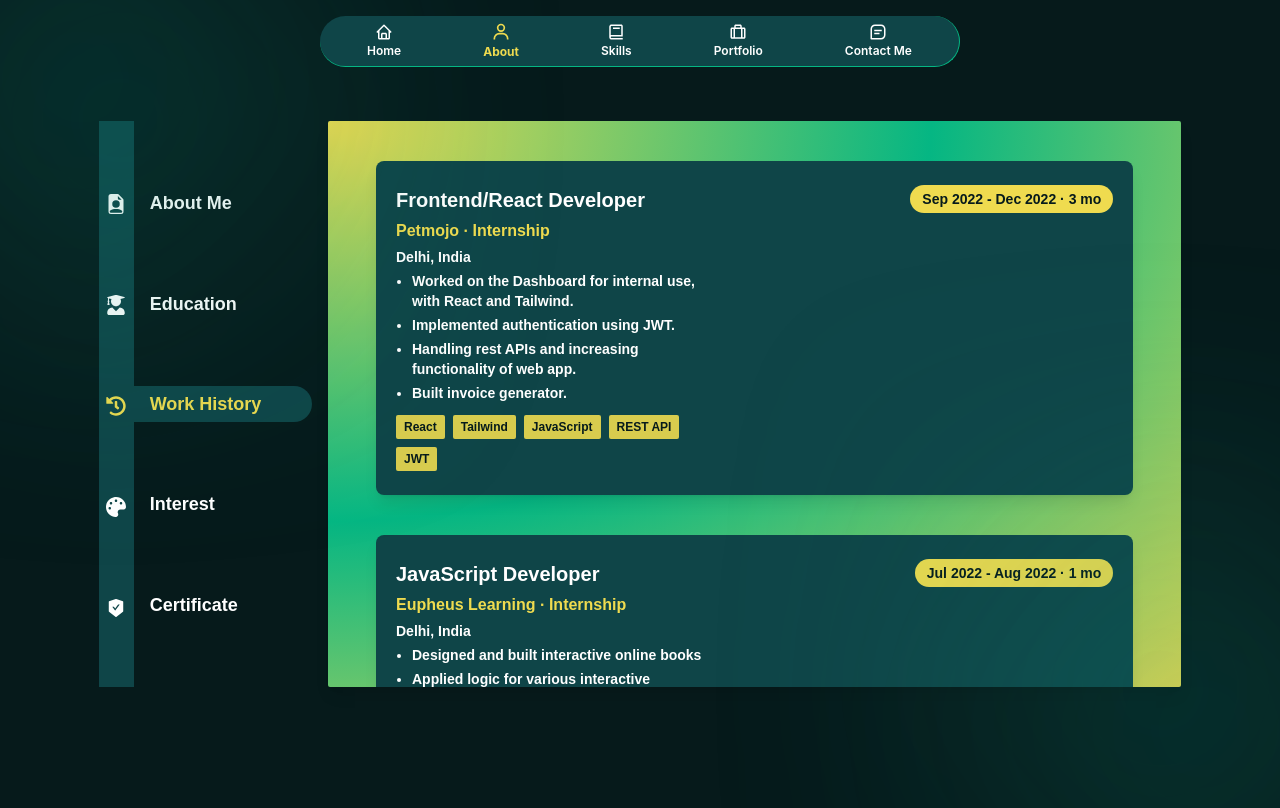
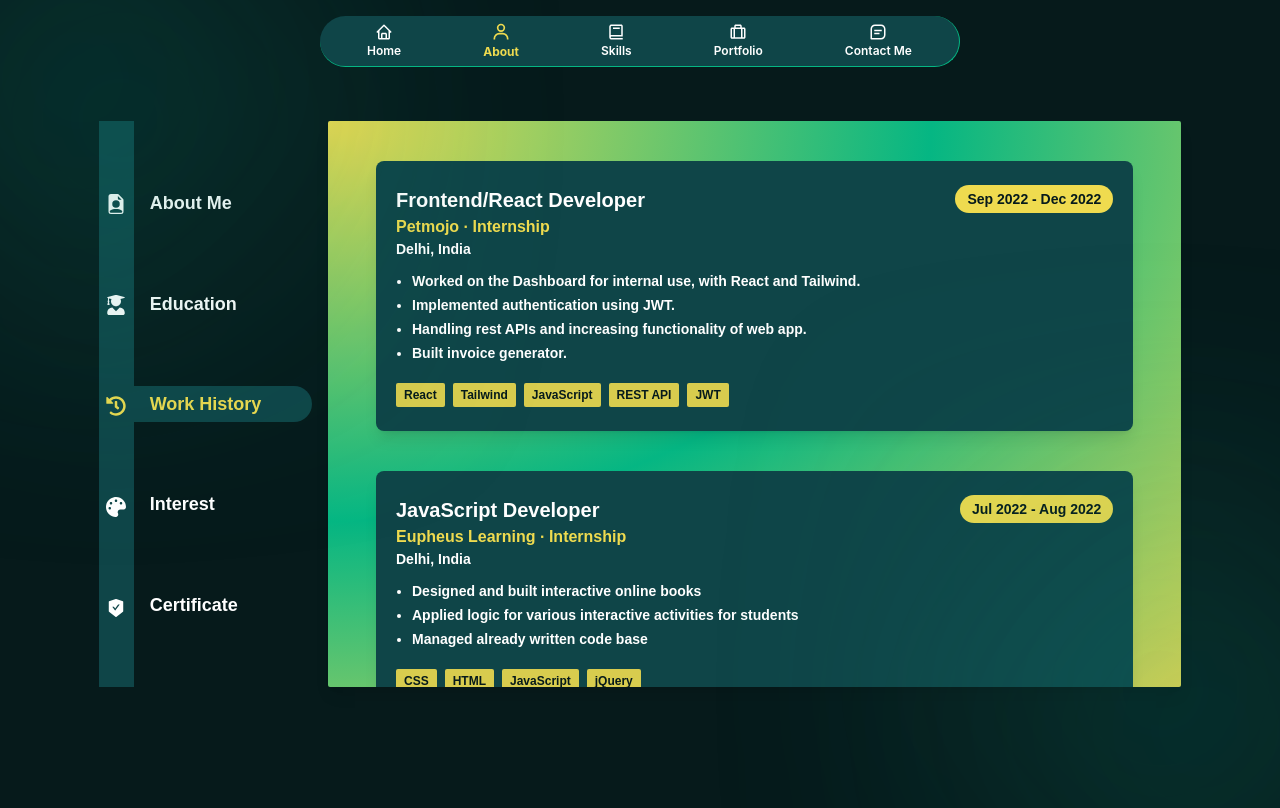
Before and after one commit to Mohit-Thapliyal/Portfolio, a React (Create React App) app: page /about in a window 1280 px wide. Both pictures are taken after a click on the item 119 px from the left and 404 px from the top of the page. Built offline with nearby package versions, Linux system fonts and the light colour scheme.

Commit message:
workitem updated

```diff
--- a/src/components/About/Work/WorkItem.jsx
+++ b/src/components/About/Work/WorkItem.jsx
@@ -13,7 +13,7 @@ const WorkItem = (props) => {
         }}
         className="flex p-3 py-5 text-left duration-200 rounded-lg shadow-lg cursor-default font-nunito lg:justify-between bg-nosecondary lg:px-5 lg:py-6 lg:hover:scale-105"
       >
-        <div className="space-y-1 lg:w-3/6">
+        <div className="lg:flex-grow lg:w-3/5 xl:w-auto">
           <h2 className="text-lg font-bold leading-tight font-quicksand lg:leading-normal lg:text-xl">
             {props.jobRole}
           </h2>
@@ -24,11 +24,11 @@ const WorkItem = (props) => {
           <p className="text-xs font-bold lg:hidden font-quicksand lg:text-base ">
             {props.duration}
           </p>
-          <ul className="lg:mt-2">
+          <ul className="my-3">
             {props.responsibilities.map((responsibility) => (
               <li
                 key={responsibility}
-                className="mt-1 ml-4 text-sm font-medium leading-snug list-disc font-quicksand lg:w-5/6 lg:text-sm lg:font-semibold"
+                className="mt-1 ml-4 text-sm font-medium leading-snug list-disc font-quicksand lg:w-11/12 lg:text-sm lg:font-semibold"
               >
                 {responsibility}
               </li>
@@ -46,7 +46,7 @@ const WorkItem = (props) => {
           </div>
         </div>
         <div className="hidden text-center lg:block">
-          <p className="px-3 py-1 text-xs font-bold rounded-full text-primary bg-highlight font-nunito lg:text-sm">
+          <p className="px-3 py-1 text-xs font-bold rounded-full text-primary bg-highlight font-nunito lg:text-xs xl:text-sm">
             {props.duration}
           </p>
         </div>
--- a/src/data.js
+++ b/src/data.js
@@ -63,7 +63,7 @@ export const workDetails = [
       "Built invoice generator.",
     ],
     skills: ["React", "Tailwind", "JavaScript", "REST API", "JWT"],
-    duration: "Sep 2022 - Dec 2022 · 3 mo",
+    duration: "Sep 2022 - Dec 2022",
   },
   {
     jobRole: "JavaScript Developer",
@@ -75,7 +75,7 @@ export const workDetails = [
       "Managed already written code base",
     ],
     skills: ["CSS", "HTML", "JavaScript", "jQuery"],
-    duration: "Jul 2022 - Aug 2022 · 1 mo",
+    duration: "Jul 2022 - Aug 2022",
   },
   {
     jobRole: "Web Developer",
@@ -87,7 +87,7 @@ export const workDetails = [
       "Used custom code and templating",
     ],
     skills: ["CSS", "HTML", "JavaScript", "Bootstrap"],
-    duration: "Sep 2021 - Nov 2021 · 3 mos",
+    duration: "Sep 2021 - Nov 2021",
   },
   {
     jobRole: "Web Developer",
@@ -107,7 +107,7 @@ export const workDetails = [
       "jQuery",
       "Bootstrap",
     ],
-    duration: "Aug 2021 - Sep 2021 · 2 mos",
+    duration: "Aug 2021 - Sep 2021",
   },
 ];
 
```
